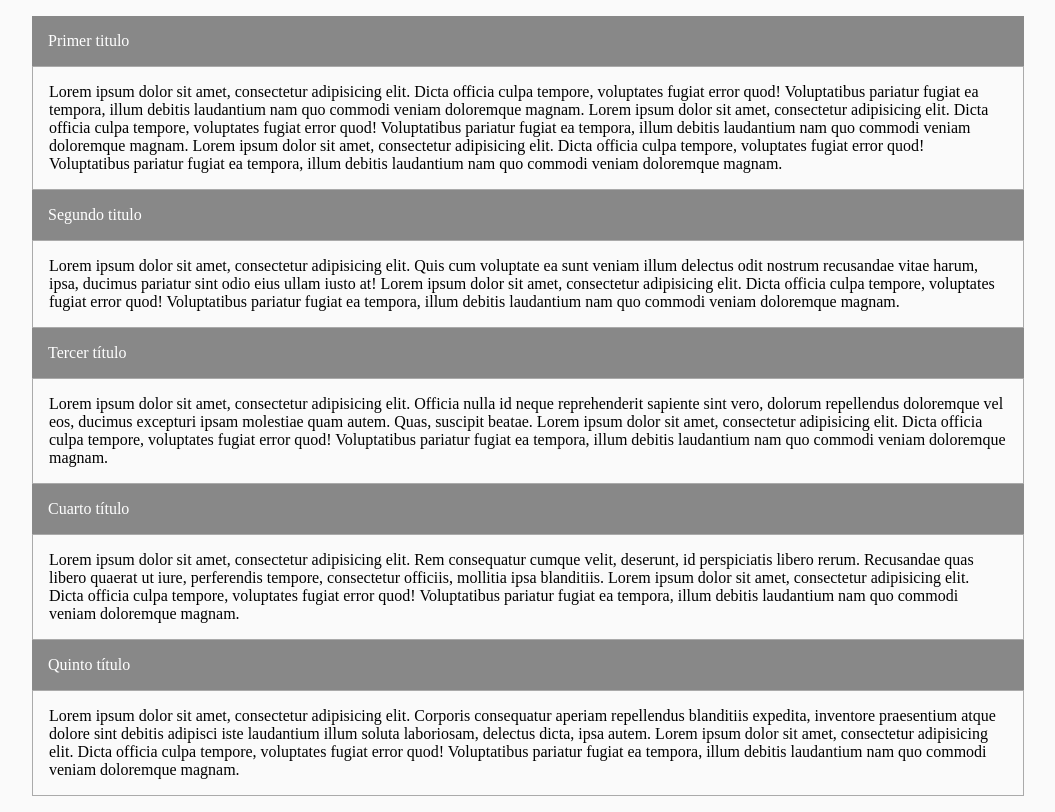
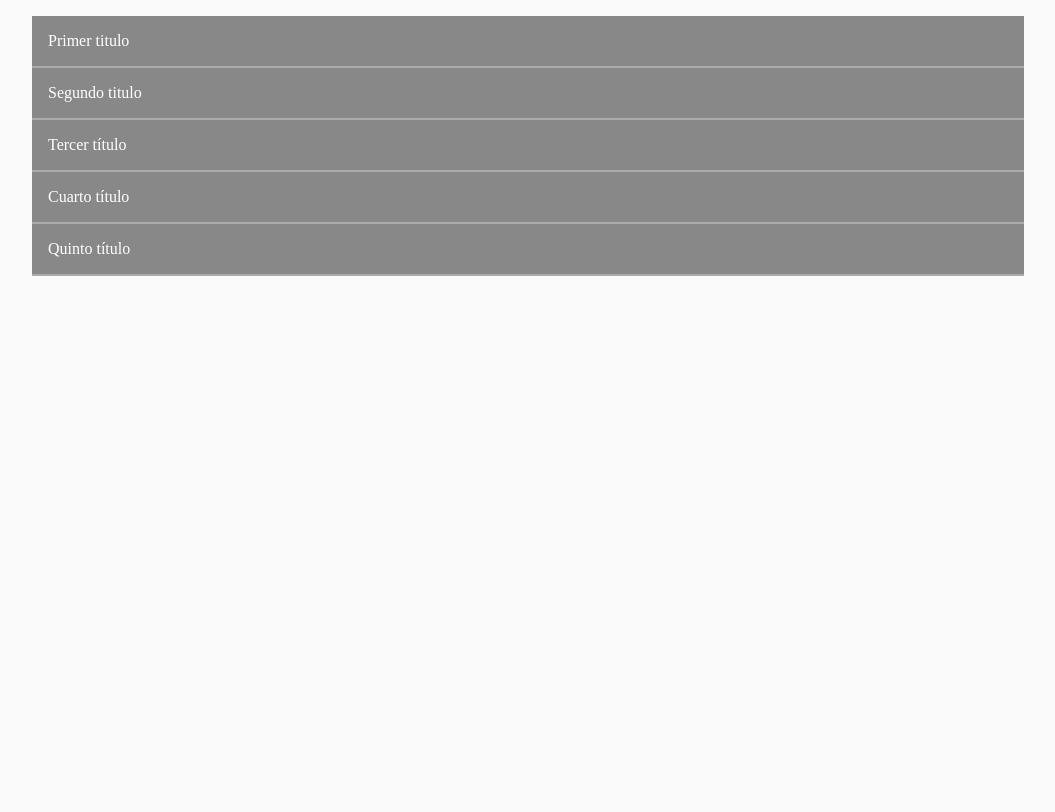
Before and after one commit to marcoavazquez/icb_ui, a plain HTML site: page index.html in a window 1280 px wide. Shown: the whole page, without its empty margins (112-1167 px from the left). Drawn offline with Linux system fonts and the light colour scheme; some icons are missing.

Commit message:
Casi queda, solo falta que se oculten los demas

```diff
--- a/index.html
+++ b/index.html
@@ -9,11 +9,11 @@
   </head>
   <body>
     <section>
-        <div class="content">
+        <div class="content" onclick="acordeon(event)">
             <div class="item" id="item_1">
                 Primer titulo
             </div>
-            <div class="cont-item">
+            <div class="cont-item oculto">
                 Lorem ipsum dolor sit amet, consectetur adipisicing elit.
                 Dicta officia culpa tempore, voluptates fugiat error quod!
                 Voluptatibus pariatur fugiat ea tempora,
@@ -32,7 +32,7 @@
             <div class="item" id="item_2">
                 Segundo titulo
             </div>
-            <div class="cont-item">
+            <div class="cont-item oculto">
                 Lorem ipsum dolor sit amet, consectetur adipisicing elit.
                 Quis cum voluptate ea sunt veniam illum delectus odit nostrum recusandae vitae harum,
                 ipsa, ducimus pariatur sint odio eius ullam iusto at!
@@ -46,7 +46,7 @@
             <div class="item" id="item_3">
                 Tercer título
             </div>
-            <div class="cont-item">
+            <div class="cont-item oculto">
                 Lorem ipsum dolor sit amet, consectetur adipisicing elit.
                 Officia nulla id neque reprehenderit sapiente sint vero,
                 dolorum repellendus doloremque vel eos, ducimus excepturi ipsam molestiae quam autem.
@@ -61,7 +61,7 @@
             <div class="item" id="item_4">
                 Cuarto título
             </div>
-            <div class="cont-item">
+            <div class="cont-item oculto">
                 Lorem ipsum dolor sit amet, consectetur adipisicing elit.
                 Rem consequatur cumque velit, deserunt, id perspiciatis libero rerum.
                 Recusandae quas libero quaerat ut iure, perferendis tempore,
@@ -76,7 +76,7 @@
             <div class="item" id="item_5">
                 Quinto título
             </div>
-            <div class="cont-item">
+            <div class="cont-item oculto">
                 Lorem ipsum dolor sit amet, consectetur adipisicing elit.
                 Corporis consequatur aperiam repellendus blanditiis expedita,
                 inventore praesentium atque dolore sint debitis adipisci iste
--- a/js/js.js
+++ b/js/js.js
@@ -1,12 +1,11 @@
+function acordeon(event) {
 
-var inputs_file = document.getElementsByClassName('btn-file');
+    if (event.target.nextElementSibling.classList.contains('cont-item')) {
 
-for (input in inputs_file) {
 
-    var file_name = document.getElementById('file_name');
+        event.target.nextElementSibling.classList.toggle('oculto');
 
-    inputs_file[input].onchange = function() {
-
-        document.getElementById('file_name').textContent = this.value;
     }
 }
+
+document.querySelector(window.location.hash).nextElementSibling.classList.remove('oculto');
--- a/sass/_base.scss
+++ b/sass/_base.scss
@@ -2,3 +2,15 @@ body {
     font-family: ubuntu;
     background: #FAFAFA;
 }
+
+.oculto {
+    height: 0;
+    padding: 0 !important;
+    margin: 0 !important;
+    color: rgba(0,0,0,0);
+    transition: 1s all;
+    overflow: hidden;
+}
+.visible {
+    display: initial;
+}
--- a/sass/_content.scss
+++ b/sass/_content.scss
@@ -2,17 +2,24 @@
     margin: 0 auto;
     padding: 1em;
     width: 80%;
+    transition: 0.5s all;
     min-width: 12em;
 }
 
 .item {
+    transition: 0.1s all;
     background: #888;
     color: white;
     padding: 1em;
     cursor: pointer;
+    &:hover {
+        background: #777;
+    }
 }
 
 .cont-item {
+    transition: 0.1s all;
     padding: 1em;
     border: 1px solid #AAA;
+
 }
```
Also changed, not shown: css/app.css.
